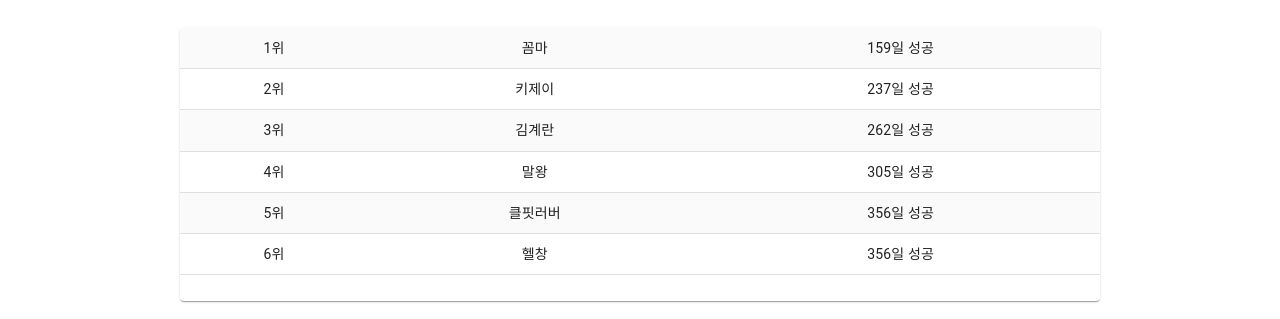
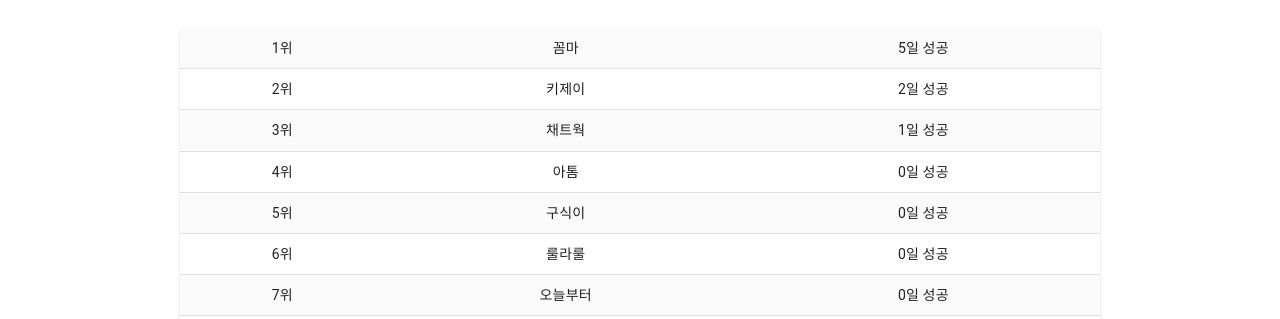
Before and after one commit to ggomma/onehundred, a Gatsby site: page / in a window 1280 px wide. Shown: the part 717-1036 px from the top of the page. Built offline with nearby package versions, Linux system fonts and the light colour scheme; Gatsby itself is replaced by a stand-in of ours; a web font is replaced by a local one.

Commit message:
Use data.json for update

```diff
--- a/src/components/Date/index.js
+++ b/src/components/Date/index.js
@@ -1,5 +1,7 @@
 import React from 'react';
 import { makeStyles } from '@material-ui/core/styles';
+
+import { date } from '../../data';
 
 const useStyles = makeStyles({
   wrapper: {
@@ -19,7 +21,7 @@ const Date = () => {
 
   return (
     <div className={classes.wrapper}>
-      <span>3월 30일</span>
+      <span>{date}</span>
       <div className={classes.wod}>
         <span>Burpees</span>
       </div>
--- a/src/components/LeaderBoard/index.js
+++ b/src/components/LeaderBoard/index.js
@@ -4,9 +4,10 @@ import Table from '@material-ui/core/Table';
 import TableBody from '@material-ui/core/TableBody';
 import TableCell from '@material-ui/core/TableCell';
 import TableContainer from '@material-ui/core/TableContainer';
-import TableHead from '@material-ui/core/TableHead';
 import TableRow from '@material-ui/core/TableRow';
 import Paper from '@material-ui/core/Paper';
+
+import { rank } from '../../data';
 
 const StyledTableCell = withStyles((theme) => ({
   head: {
@@ -32,14 +33,8 @@ function createData(rank, name, success) {
   return { rank, name, success };
 }
 
-const rows = [
-  createData('1', '꼼마', 159),
-  createData('2', '키제이', 237),
-  createData('3', '김계란', 262),
-  createData('4', '말왕', 305),
-  createData('5', '클핏러버', 356),
-  createData('6', '헬창', 356),
-];
+const sortedRanks = rank.sort((a, b) => b.success - a.success);
+const rows = sortedRanks.map((r, i) => createData(i + 1, r.name, r.success));
 
 const useStyles = makeStyles({
   table: {
--- a/src/components/Video/index.js
+++ b/src/components/Video/index.js
@@ -1,5 +1,7 @@
 import React from 'react';
 import { makeStyles } from '@material-ui/core/styles';
+
+import { video } from '../../data';
 
 const useStyles = makeStyles({
   wrapper: {
@@ -22,7 +24,7 @@ const Video = () => {
 
   return (
     <div className={classes.wrapper}>
-      <iframe className={classes.iframe} width="100%" height="auto" src="https://www.youtube.com/embed/TU8QYVW0gDU" frameborder="0" allow="accelerometer; autoplay; encrypted-media; gyroscope; picture-in-picture" allowfullscreen/>
+      <iframe className={classes.iframe} width="100%" height="auto" src={video} frameborder="0" allow="accelerometer; autoplay; encrypted-media; gyroscope; picture-in-picture" allowfullscreen/>
     </div>
   );
 }
--- /dev/null
+++ b/src/data.json
@@ -0,0 +1,14 @@
+{
+  "video": "https://www.youtube.com/embed/TU8QYVW0gDU",
+  "date": "3월 30일",
+  "wod": "Burpees",
+  "rank": [
+    { "name": "꼼마", "success": 5 },
+    { "name": "채트웍", "success": 1 },
+    { "name": "키제이", "success": 2 },
+    { "name": "아톰", "success": 0 },
+    { "name": "구식이", "success": 0 },
+    { "name": "룰라룰", "success": 0 },
+    { "name": "오늘부터", "success": 0 }
+  ]
+}
```
